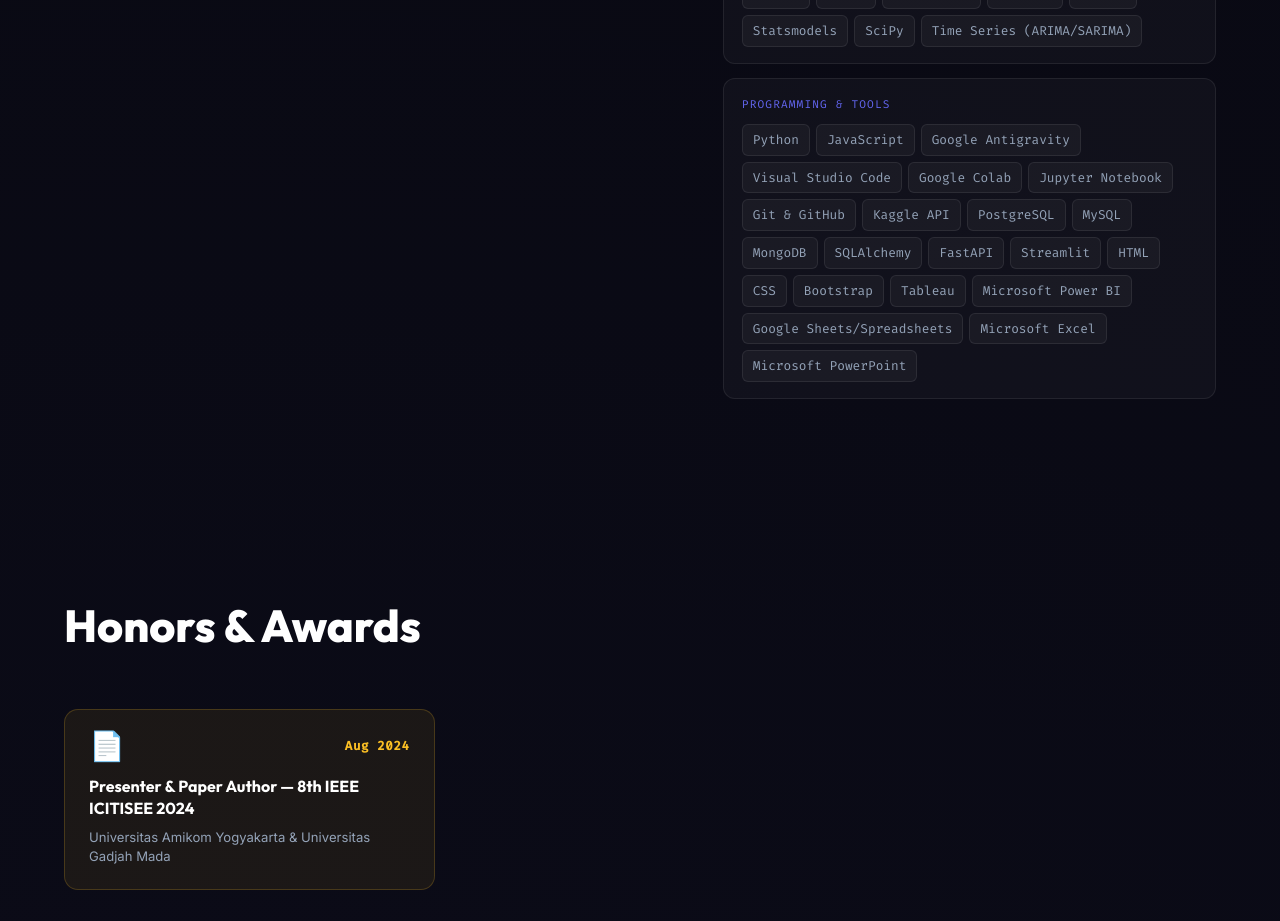
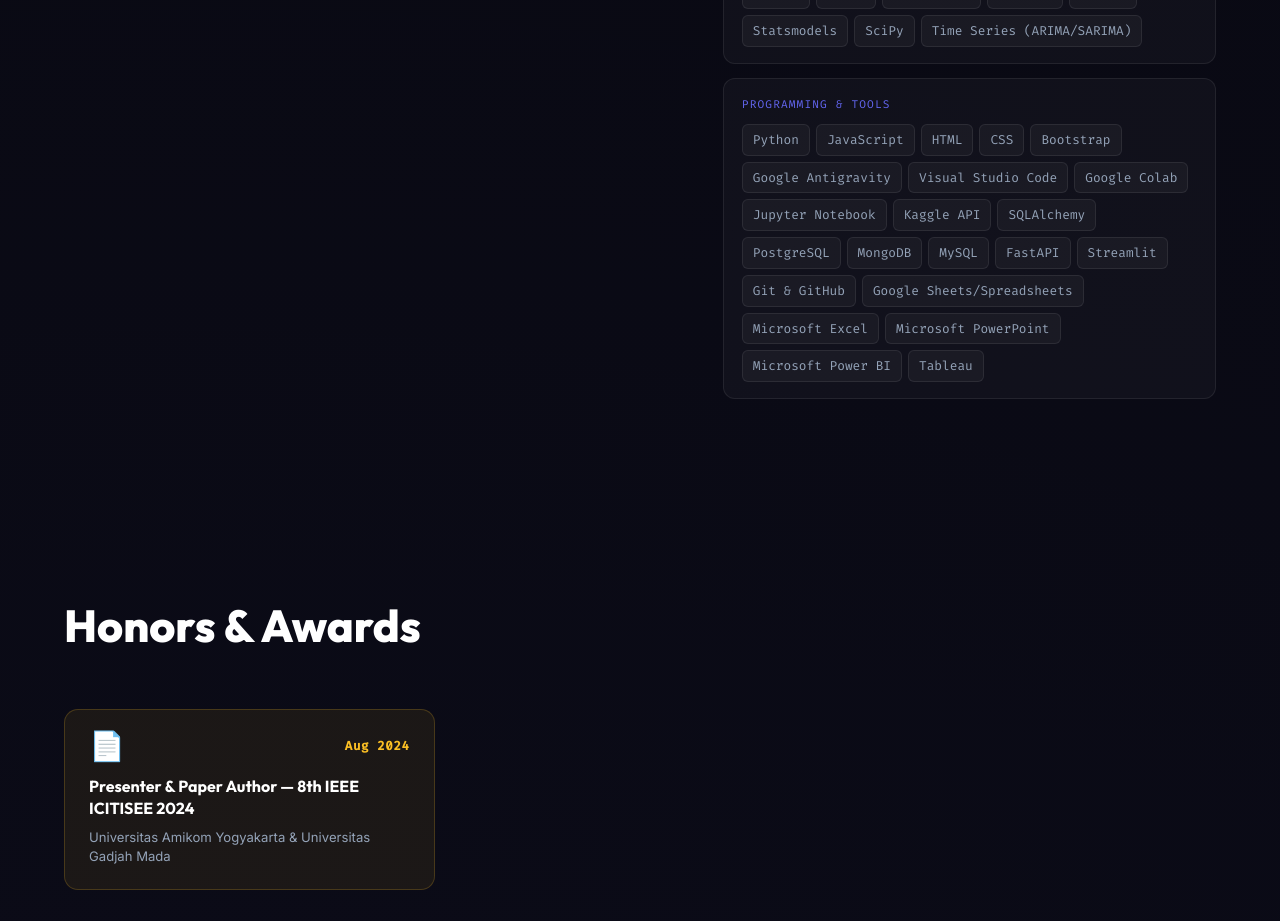
Before and after one commit to wan-projects/Web-Portofolio-Wawan, a React (Vite) app: page / in a window 1280 px wide. Shown: the part 1740-2661 px from the top of the page. Built offline with nearby package versions, Linux system fonts and the light colour scheme.

Commit message:
Update File: src/components/About.jsx

```diff
--- a/src/components/About.jsx
+++ b/src/components/About.jsx
@@ -71,26 +71,26 @@
     tags: [
       "Python",
       "JavaScript",
+      "HTML",
+      "CSS",
+      "Bootstrap",
       "Google Antigravity",
       "Visual Studio Code",
       "Google Colab",
       "Jupyter Notebook",
-      "Git & GitHub",
       "Kaggle API",
+      "SQLAlchemy",
       "PostgreSQL",
+      "MongoDB",
       "MySQL",
-      "MongoDB",
-      "SQLAlchemy",
       "FastAPI",
       "Streamlit",
-      "HTML",
-      "CSS",
-      "Bootstrap",
-      "Tableau",
-      "Microsoft Power BI",
+      "Git & GitHub",
       "Google Sheets/Spreadsheets",
       "Microsoft Excel",
       "Microsoft PowerPoint",
+      "Microsoft Power BI",
+      "Tableau",
     ],
   },
 ];
```
